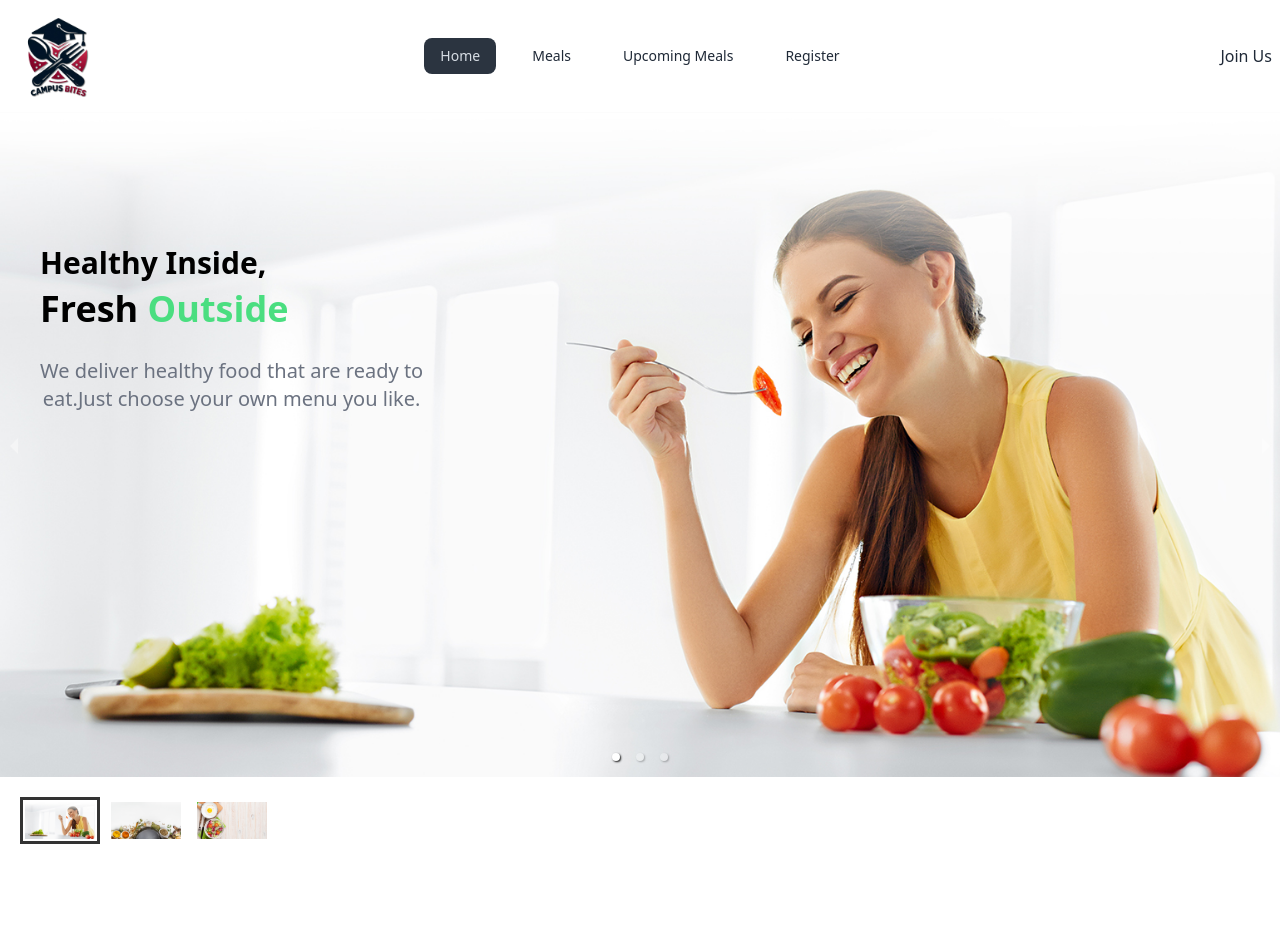
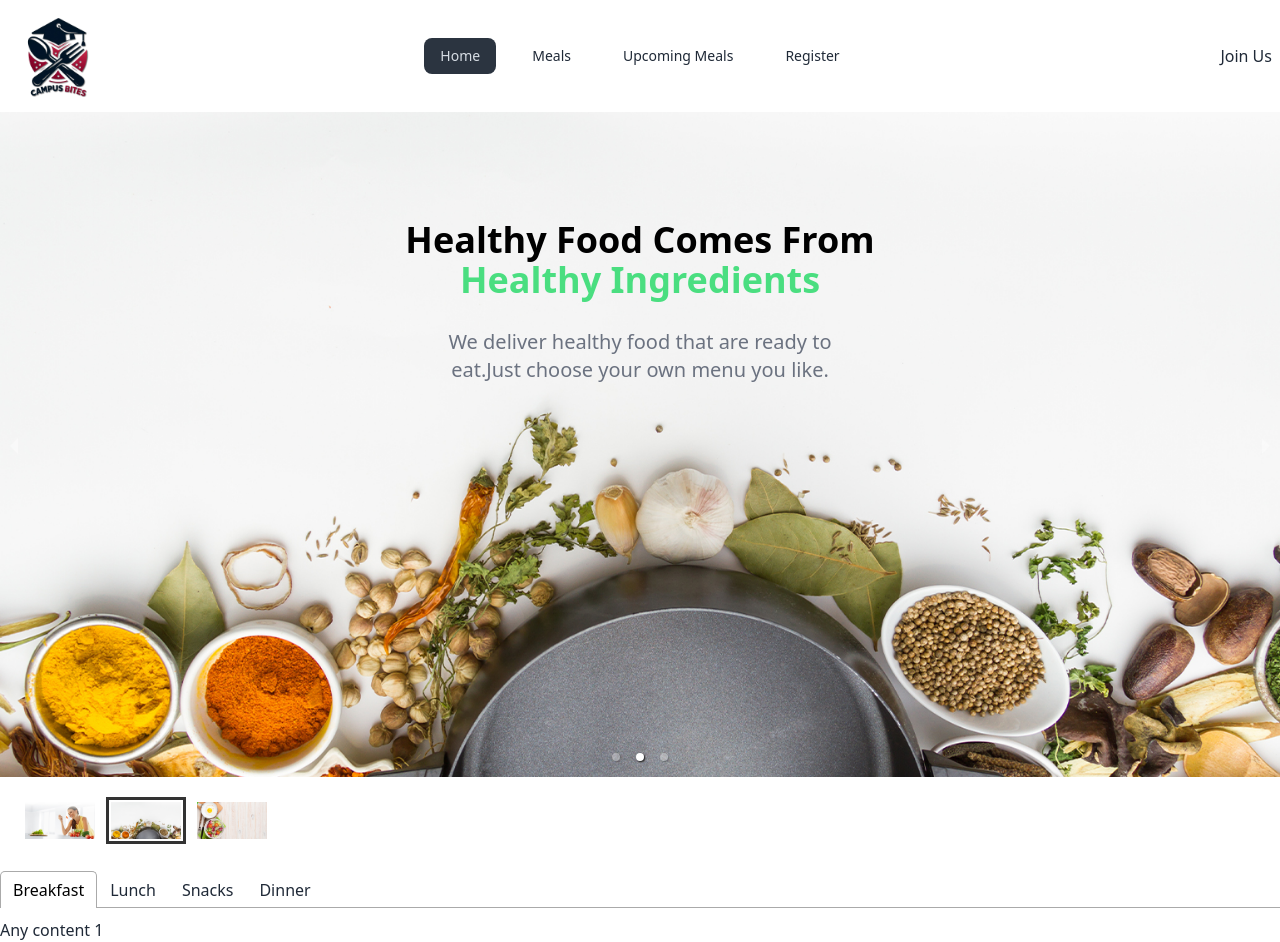
Before and after one commit to rakibulhasan044/assignment-12-client, a React (Vite) app: page / in a window 1280 px wide. Before the commit the page ends 870 px from the top, so only its background shows below. Built offline with nearby package versions, Linux system fonts and the light colour scheme; no server answers.

Commit message:
tab design

```diff
--- a/package.json
+++ b/package.json
@@ -24,6 +24,7 @@
     "react-icons": "^5.2.1",
     "react-responsive-carousel": "^3.2.23",
     "react-router-dom": "^6.23.1",
+    "react-tabs": "^6.0.2",
     "sort-by": "^1.2.0",
     "sweetalert2": "^11.12.0"
   },
--- a/src/pages/Home/Banner/Banner.jsx
+++ b/src/pages/Home/Banner/Banner.jsx
@@ -8,7 +8,7 @@ const Banner = () => {
   return (
     <div>
       <Carousel
-      autoPlay={false}
+      autoPlay={true}
       interval={3000}
       infiniteLoop
       stopOnHover
--- /dev/null
+++ b/src/pages/Home/Banner/MealsCategory/MealsCategory.jsx
@@ -0,0 +1,30 @@
+import { Tab, Tabs, TabList, TabPanel } from 'react-tabs';
+import 'react-tabs/style/react-tabs.css';
+
+const MealsCategory = () => {
+    return (
+        <Tabs>
+    <TabList>
+      <Tab>Breakfast</Tab>
+      <Tab>Lunch</Tab>
+      <Tab>Snacks</Tab>
+      <Tab>Dinner</Tab>
+    </TabList>
+
+    <TabPanel>
+      <h2>Any content 1</h2>
+    </TabPanel>
+    <TabPanel>
+      <h2>Any content 2</h2>
+    </TabPanel>
+    <TabPanel>
+      <h2>Any content 2</h2>
+    </TabPanel>
+    <TabPanel>
+      <h2>Any content 2</h2>
+    </TabPanel>
+  </Tabs>
+    );
+};
+
+export default MealsCategory;
--- a/src/pages/Home/Home.jsx
+++ b/src/pages/Home/Home.jsx
@@ -1,4 +1,5 @@
 import Banner from "./Banner/Banner";
+import MealsCategory from "./Banner/MealsCategory/MealsCategory";
 
 
 
@@ -6,6 +7,7 @@ const Home = () => {
     return (
         <div className="">
             <Banner />
+            <MealsCategory />
         </div>
     );
 };
```
Also changed, not shown: 1 other file (tests, documents, lock files or other folders).
